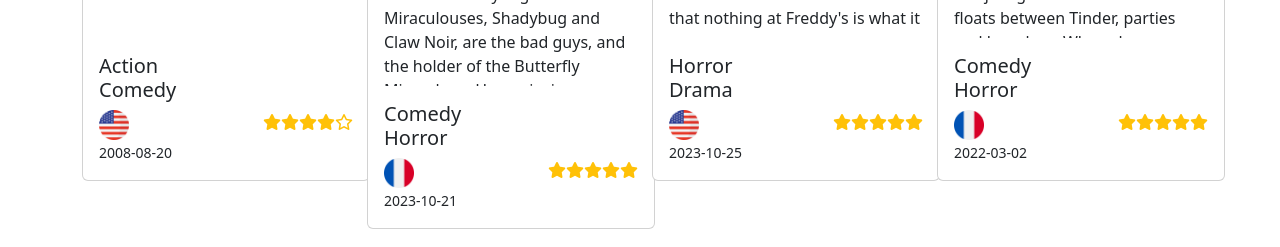
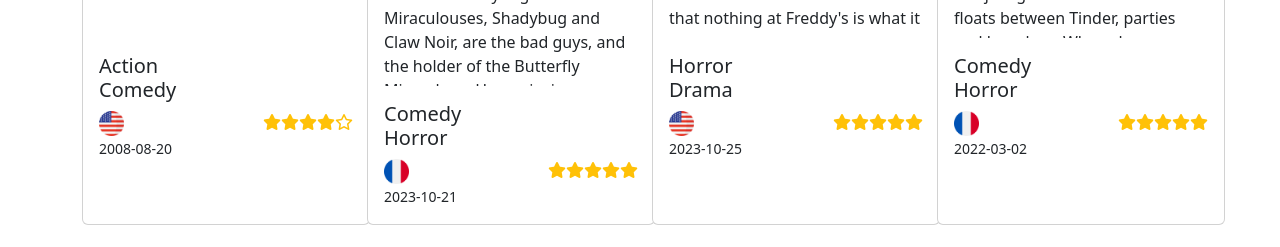
Before and after one commit to matteobonelli/php-oop-1, a PHP site: page / in a window 1280 px wide. Shown: the part 426-673 px from the top of the page. Run offline with PHP 8.4, Linux system fonts and the light colour scheme.

Commit message:
last commit

```diff
--- a/Views/cards.php
+++ b/Views/cards.php
@@ -1,5 +1,5 @@
 <div class="col-12 col-md-3 col-lg-3">
-    <div class="card" style="width: 18rem;">
+    <div class="card h-100" style="width: 18rem;">
         <img src="<?= $image ?>" class="card-img-top" alt="<?= $title ?>">
         <div class="card-body">
             <h5 class="card-title">
--- a/css/style.css
+++ b/css/style.css
@@ -2,8 +2,9 @@
     height: 200px;
 }
 
+
 .flag {
-    width: 30px;
+    width: 25px;
 }
 
 .flag img {
```
